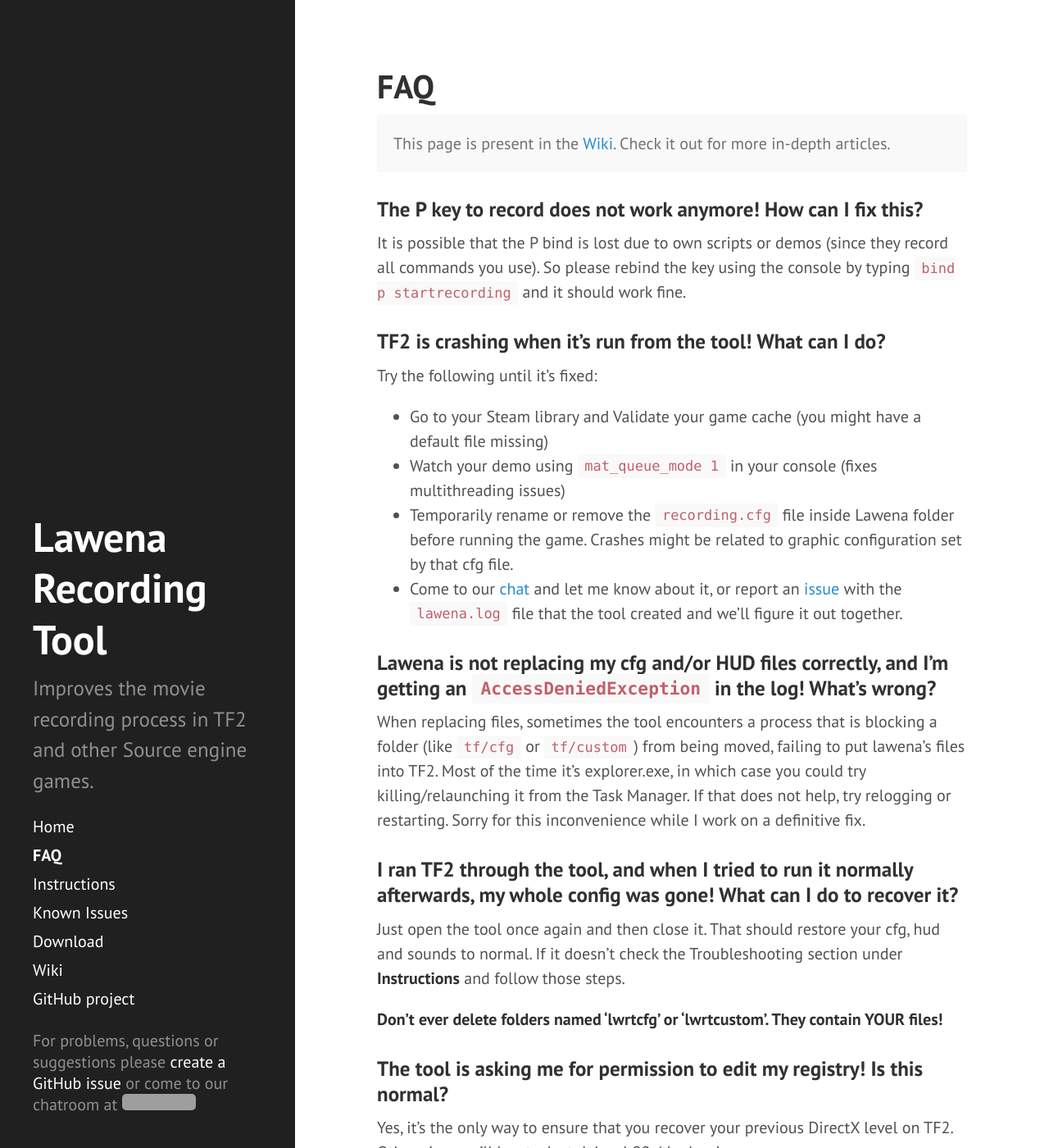
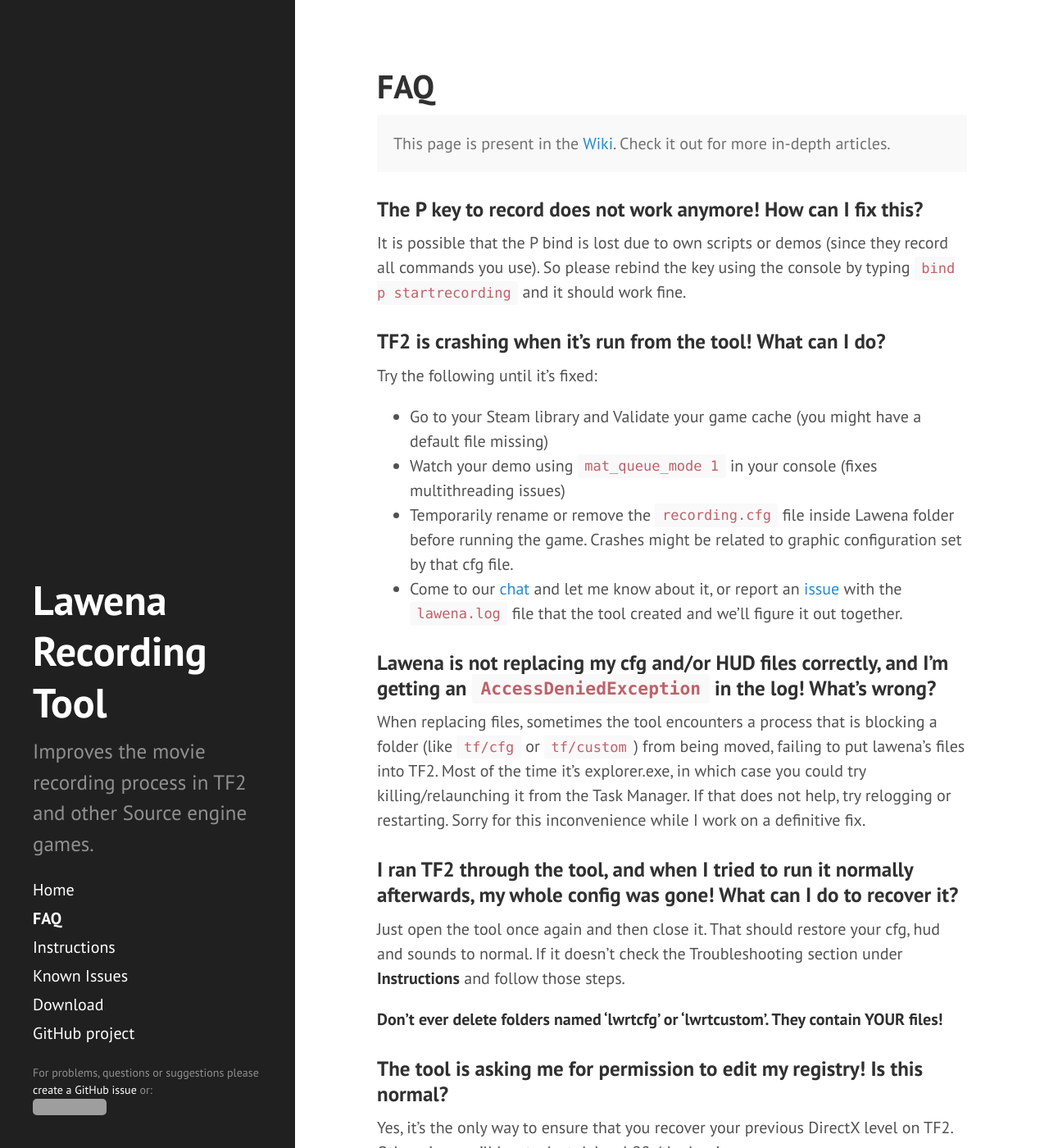
Before and after one commit to lawena/lawena.github.io, a Jekyll site: the page built from faq.md, in a window 1280 px wide and 1400 px high. Shown: the whole window at 82% size. Built offline with Jekyll 4.4.1, drawn with Linux system fonts in a browser that asks for light colours; Markdown is read by kramdown in place of the engine named in the settings; grey boxes are pictures that could not be loaded.

Commit message:
Styling changes to improve sidebar on smaller viewports

```diff
--- a/_includes/sidebar.html
+++ b/_includes/sidebar.html
@@ -27,15 +27,14 @@
       {% endfor %}
 
       <a class="sidebar-nav-item" href="{{ site.github.repo }}/releases/latest">Download</a>
-      <a class="sidebar-nav-item" href="{{ site.github.repo }}/wiki">Wiki</a>
       <a class="sidebar-nav-item" href="{{ site.github.repo }}">GitHub project</a>
     </nav>
 
-    <p class="simple-line-height">
+    <p class="sidebar-footer">
       For problems, questions or suggestions please
-      <a href="{{ site.github.repo }}/issues/new">create a GitHub issue</a> or come to our chatroom at
+      <a href="{{ site.github.repo }}/issues/new">create a GitHub issue</a> or:
       <a href="{{ site.gitter }}?utm_source=badge&amp;utm_medium=badge&amp;utm_campaign=pr-badge&amp;utm_content=badge">
-        <img class="no-margin" src="https://badges.gitter.im/Join%20Chat.svg" alt="Join the chat at {{ site.gitter }}">
+        <img src="https://badges.gitter.im/Join%20Chat.svg" alt="Join the chat at {{ site.gitter }}">
       </a>
     </p>
   </div>
--- a/public/css/hyde.css
+++ b/public/css/hyde.css
@@ -67,7 +67,6 @@ html {
     bottom: 0;
     width: 18rem;
     text-align: left;
-    overflow: scroll;
   }
 }
 
--- a/public/css/poole.css
+++ b/public/css/poole.css
@@ -109,8 +109,8 @@ p {
   margin-bottom: 1rem;
 }
 
-.simple-line-height {
-  line-height: 1.3;
+.sidebar-footer {
+  font-size: 14px;
 }
 
 strong {
@@ -236,11 +236,6 @@ img {
   max-width: 100%;
   margin: 0 0 1rem;
   border-radius: 5px;
-}
-
-.no-margin {
-  display: inline;
-  margin: 0;
 }
 
 /* Tables */
```
